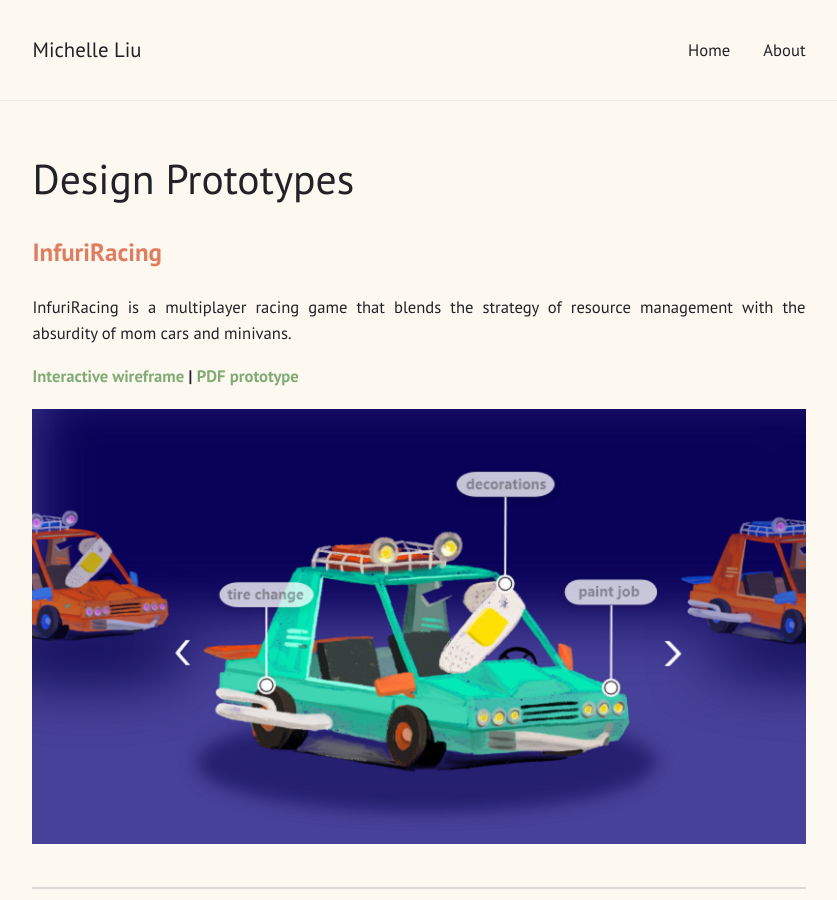
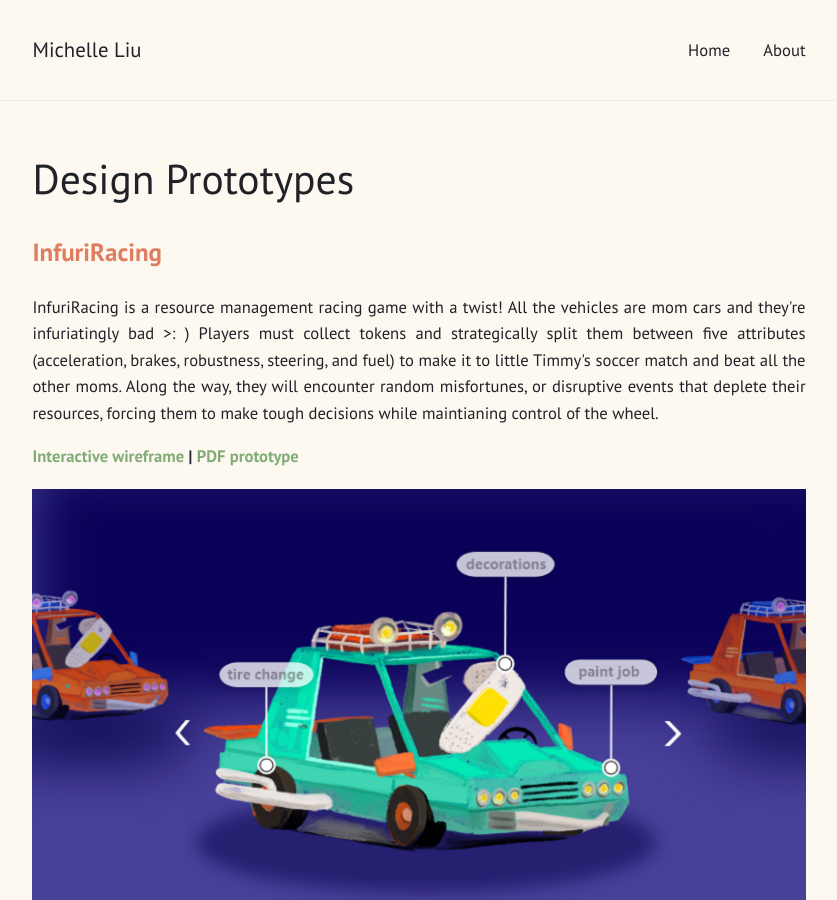
Before and after one commit to KeroMichelle/KeroMichelle.github.io, a Jekyll site: the page built from prototypes.html, in a window 1280 px wide and 900 px high. Shown: the whole window, without its empty margins (221-1058 px from the left). Built offline with Jekyll 4.4.1, drawn with Linux system fonts in a browser that asks for light colours.

Commit message:
design prototypes added infuriracing description

```diff
--- a/prototypes.html
+++ b/prototypes.html
@@ -9,7 +9,7 @@ layout: default
   <h2><b><orange>InfuriRacing</orange></b></h2>
 
   <p>
-  InfuriRacing is a multiplayer racing game that blends the strategy of resource management with the absurdity of mom cars and minivans.
+  InfuriRacing is a resource management racing game with a twist! All the vehicles are mom cars and they're infuriatingly bad >: ) Players must collect tokens and strategically split them between five attributes (acceleration, brakes, robustness, steering, and fuel) to make it to little Timmy's soccer match and beat all the other moms. Along the way, they will encounter random misfortunes, or disruptive events that deplete their resources, forcing them to make tough decisions while maintianing control of the wheel.
   </p>
   <p>
   <a href="https://xd.adobe.com/view/fc704195-1bb0-4e23-8e4b-392895ac77c0-a923/" target="_blank"><b>Interactive wireframe</b></a> <b>|</b> <a href="https://drive.google.com/file/d/192QWS9-3vCBgIgj-d3j3MjXj1bXrY2mG/view?usp=sharing" target="_blank"><b>PDF prototype</b></a>
```
